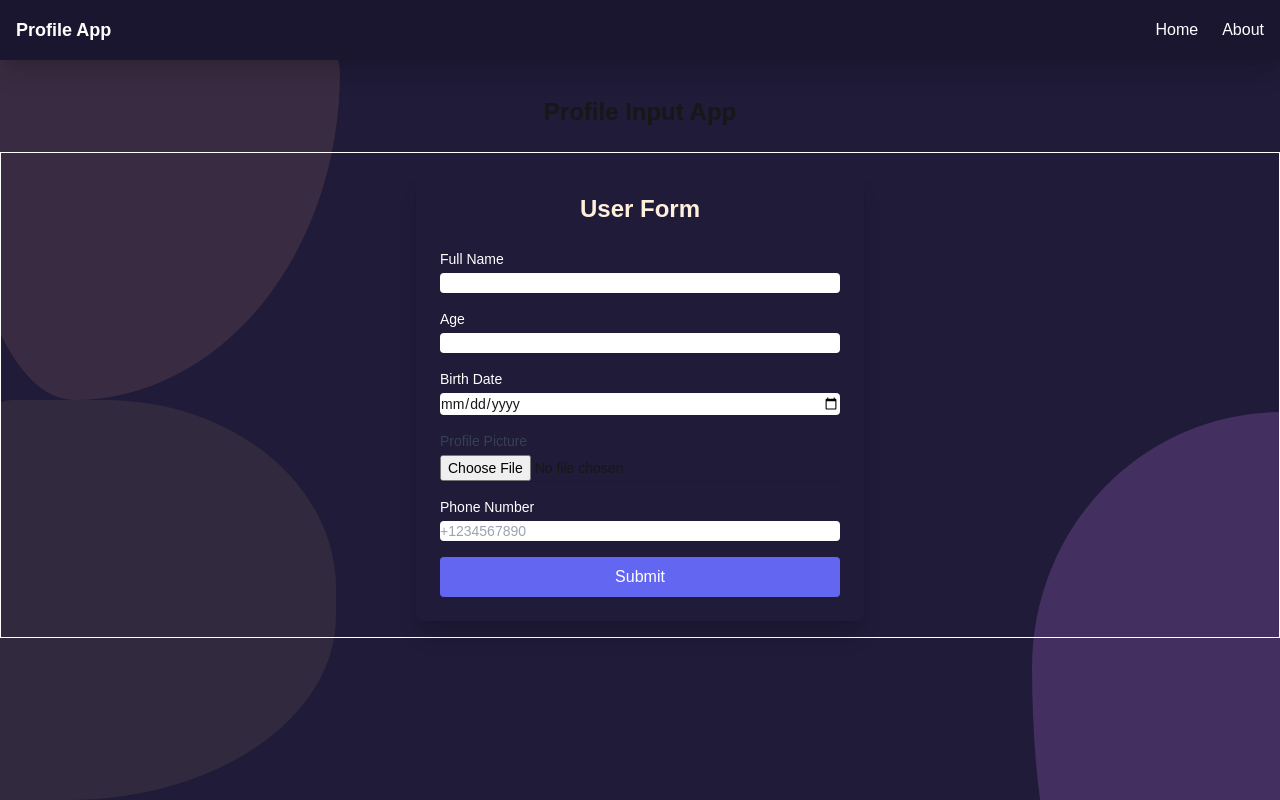
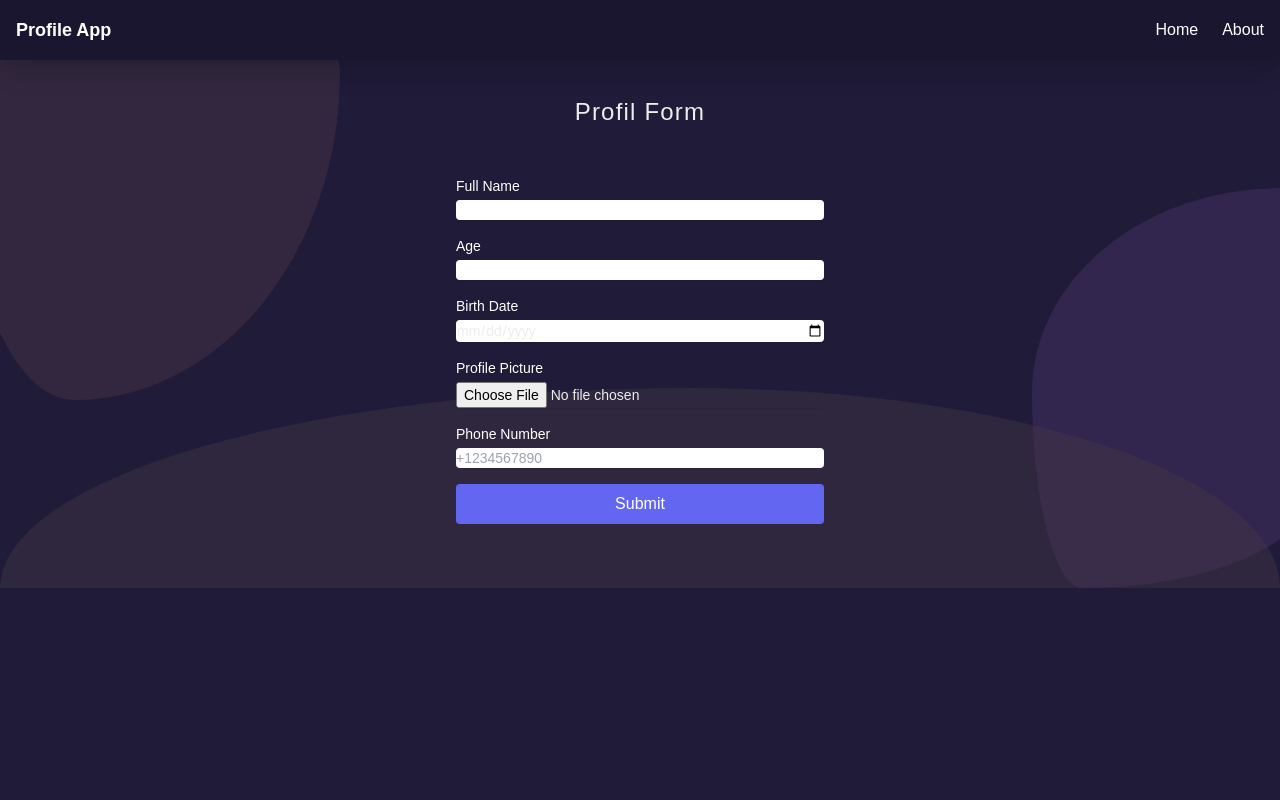
Before and after one commit to AbdanulIkhlas/profile-app, a Next.js app: page / in a window 1280 px wide. Built offline with nearby package versions, Linux system fonts and the light colour scheme.

Commit message:
beautify the background

```diff
--- a/src/app/globals.css
+++ b/src/app/globals.css
@@ -3,13 +3,13 @@
 @tailwind utilities;
 
 :root {
-  --background: #656464FF;
-  --foreground: #171717;
+  --background: #1f1b38;
+  --foreground: #ededed;
 }
 
 @media (prefers-color-scheme: dark) {
   :root {
-    --background: #0a0a0a;
+    --background: #1f1b38;
     --foreground: #ededed;
   }
 }
--- a/src/app/page.jsx
+++ b/src/app/page.jsx
@@ -3,15 +3,15 @@ import UserForm from "../components/fragments/UserForm";
 
 export default function Home() {
   return (
-    <div className="min-h-screen bg-[#1f1b38] pt-24 relative overflow-hidden">
+    <div className="pt-24 relative overflow-x-hidden">
       <Navbar />
-      <div className="absolute -bottom-28 -right-8 w-[280px] h-[500px] bg-[#432f60] z-10 rounded-custom2"></div>
-      <div className="absolute top-0 -left-10 w-[380px] h-[400px] bg-[#65484f5d] z-10 rounded-custom"></div>
-      <div className="absolute -bottom-0 -left-16 w-[400px] h-[400px] bg-[#4237438a] z-10 rounded-custom3"></div>
-      <h1 className="relative z-40 text-2xl font-bold text-center mb-6">
-        Profile Input App
-      </h1>
-      <main className="absolute z-40 container mx-auto p-4 border border-white">
+      <div className="absolute bottom-0 -right-8 w-[280px] h-[400px] bg-[#432f6091] z-10 rounded-custom2"></div>
+      <div className="absolute top-0 -left-10 w-[380px] h-[400px] bg-[#65484f44] z-10 rounded-custom"></div>
+      <div className="absolute bottom-0 left-0 right-0 w-full h-[200px] bg-[#42374373] z-10 rounded-custom3"></div>
+      <main className="relative top-0 w-full z-50 pb-10">
+        <h1 className="relative z-40 text-2xl font-light text-center mb-6  tracking-wider">
+          Profil Form
+        </h1>
         <UserForm />
       </main>
     </div>
--- a/src/components/fragments/UserForm.jsx
+++ b/src/components/fragments/UserForm.jsx
@@ -65,11 +65,11 @@ const UserForm = () => {
   return (
     <form
       onSubmit={handleSubmit}
-      className="max-w-md mx-auto p-6 rounded-lg shadow-xl transition-all duration-500 ease-in-out transform"
+      className="max-w-md mx-auto p-6 rounded-lg px-10 transition-all duration-500 ease-in-out transform"
     >
-      <h1 className="text-2xl font-bold text-[#FFF0DC] text-center mb-6">
+      {/* <h1 className="text-2xl font-bold text-[#FFF0DC] text-center mb-6">
         User Form
-      </h1>
+      </h1> */}
 
       <InputForm
         id="fullName"
@@ -99,7 +99,7 @@ const UserForm = () => {
       <div className="mb-4">
         <label
           htmlFor="profilePic"
-          className="block text-sm font-medium text-gray-700"
+          className="block text-sm font-medium text-white"
         >
           Profile Picture
         </label>
--- a/tailwind.config.mjs
+++ b/tailwind.config.mjs
@@ -14,7 +14,7 @@ export default {
       borderRadius: {
         custom: "64% 36% 70% 30% / 30% 18% 82% 70% ",
         custom2: "89% 11% 82% 18% / 51% 75% 25% 49% ",
-        custom3: "19% 58% 67% 10% / 50% 47% 46% 48% ",
+        custom3: "54% 46% 70% 30% / 100% 100% 0% 0% ",
       },
     },
   },
```
